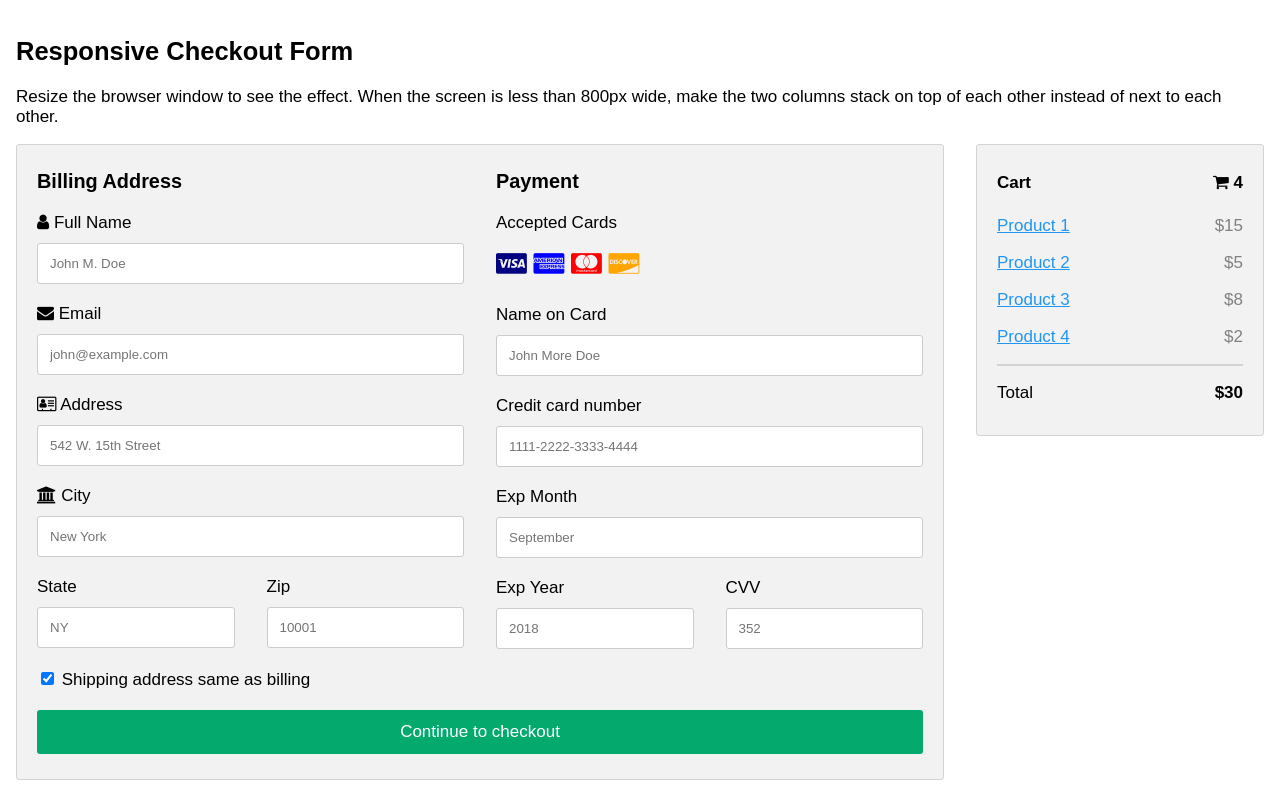
After one commit to 9666894163/Ecommerce---project, a Django app: page /pay in a window 1280 px wide. The commit adds this page. Run offline with Django 3.2, Linux system fonts and the light colour scheme.

Commit message:
06/02/2022

```diff
--- a/Ecommerce/Ecomapp/admin.py
+++ b/Ecommerce/Ecomapp/admin.py
@@ -1,9 +1,10 @@
 
 from django.contrib import admin
-from Ecomapp.models import Category,Products,Customer
+from Ecomapp.models import Category, Orders,Products,Customer
 
 
 # Register your models here.
 admin.site.register(Category)
 admin.site.register(Products)
 admin.site.register(Customer)
+admin.site.register(Orders)
--- a/Ecommerce/Ecomapp/forms.py
+++ b/Ecommerce/Ecomapp/forms.py
@@ -8,4 +8,4 @@ from django.contrib.auth.models import User
 class Registration_user(UserCreationForm):
     class Meta:
         model = User
-        fields = ['username','email','first_name','last_name']
+        fields = ['username','email','first_name','last_name','password1','password2']
--- a/Ecommerce/Ecomapp/templates/base.html
+++ b/Ecommerce/Ecomapp/templates/base.html
@@ -41,7 +41,7 @@
                         <button class="btn btn-outline-dark" type="submit">
                             <i class="bi-cart-fill me-1"></i>
                             Cart
-                            <span class="badge bg-dark text-white ms-1 rounded-pill">0</span>
+                            <span class="badge bg-dark text-white ms-1 rounded-pill">{{0}}</span>
                         </button>
                     </form>
                 </div>
--- /dev/null
+++ b/Ecommerce/Ecomapp/templates/payment.html
@@ -0,0 +1,197 @@
+
+{% load static %}
+
+<!DOCTYPE html>
+<html>
+<head>
+<meta name="viewport" content="width=device-width, initial-scale=1">
+<link rel="stylesheet" href="https://cdnjs.cloudflare.com/ajax/libs/font-awesome/4.7.0/css/font-awesome.min.css">
+<style>
+body {
+  font-family: Arial;
+  font-size: 17px;
+  padding: 8px;
+}
+
+* {
+  box-sizing: border-box;
+}
+
+.row {
+  display: -ms-flexbox; /* IE10 */
+  display: flex;
+  -ms-flex-wrap: wrap; /* IE10 */
+  flex-wrap: wrap;
+  margin: 0 -16px;
+}
+
+.col-25 {
+  -ms-flex: 25%; /* IE10 */
+  flex: 25%;
+}
+
+.col-50 {
+  -ms-flex: 50%; /* IE10 */
+  flex: 50%;
+}
+
+.col-75 {
+  -ms-flex: 75%; /* IE10 */
+  flex: 75%;
+}
+
+.col-25,
+.col-50,
+.col-75 {
+  padding: 0 16px;
+}
+
+.container {
+  background-color: #f2f2f2;
+  padding: 5px 20px 15px 20px;
+  border: 1px solid lightgrey;
+  border-radius: 3px;
+}
+
+input[type=text] {
+  width: 100%;
+  margin-bottom: 20px;
+  padding: 12px;
+  border: 1px solid #ccc;
+  border-radius: 3px;
+}
+
+label {
+  margin-bottom: 10px;
+  display: block;
+}
+
+.icon-container {
+  margin-bottom: 20px;
+  padding: 7px 0;
+  font-size: 24px;
+}
+
+.btn {
+  background-color: #04AA6D;
+  color: white;
+  padding: 12px;
+  margin: 10px 0;
+  border: none;
+  width: 100%;
+  border-radius: 3px;
+  cursor: pointer;
+  font-size: 17px;
+}
+
+.btn:hover {
+  background-color: #45a049;
+}
+
+a {
+  color: #2196F3;
+}
+
+hr {
+  border: 1px solid lightgrey;
+}
+
+span.price {
+  float: right;
+  color: grey;
+}
+
+/* Responsive layout - when the screen is less than 800px wide, make the two columns stack on top of each other instead of next to each other (also change the direction - make the "cart" column go on top) */
+@media (max-width: 800px) {
+  .row {
+    flex-direction: column-reverse;
+  }
+  .col-25 {
+    margin-bottom: 20px;
+  }
+}
+</style>
+</head>
+<body>
+
+<h2>Responsive Checkout Form</h2>
+<p>Resize the browser window to see the effect. When the screen is less than 800px wide, make the two columns stack on top of each other instead of next to each other.</p>
+<div class="row">
+  <div class="col-75">
+    <div class="container">
+      <form action="/action_page.php">
+
+        <div class="row">
+          <div class="col-50">
+            <h3>Billing Address</h3>
+            <label for="fname"><i class="fa fa-user"></i> Full Name</label>
+            <input type="text" id="fname" name="firstname" placeholder="John M. Doe">
+            <label for="email"><i class="fa fa-envelope"></i> Email</label>
+            <input type="text" id="email" name="email" placeholder="john@example.com">
+            <label for="adr"><i class="fa fa-address-card-o"></i> Address</label>
+            <input type="text" id="adr" name="address" placeholder="542 W. 15th Street">
+            <label for="city"><i class="fa fa-institution"></i> City</label>
+            <input type="text" id="city" name="city" placeholder="New York">
+
+            <div class="row">
+              <div class="col-50">
+                <label for="state">State</label>
+                <input type="text" id="state" name="state" placeholder="NY">
+              </div>
+              <div class="col-50">
+                <label for="zip">Zip</label>
+                <input type="text" id="zip" name="zip" placeholder="10001">
+              </div>
+            </div>
+          </div>
+
+          <div class="col-50">
+            <h3>Payment</h3>
+            <label for="fname">Accepted Cards</label>
+            <div class="icon-container">
+              <i class="fa fa-cc-visa" style="color:navy;"></i>
+              <i class="fa fa-cc-amex" style="color:blue;"></i>
+              <i class="fa fa-cc-mastercard" style="color:red;"></i>
+              <i class="fa fa-cc-discover" style="color:orange;"></i>
+            </div>
+            <label for="cname">Name on Card</label>
+            <input type="text" id="cname" name="cardname" placeholder="John More Doe">
+            <label for="ccnum">Credit card number</label>
+            <input type="text" id="ccnum" name="cardnumber" placeholder="1111-2222-3333-4444">
+            <label for="expmonth">Exp Month</label>
+            <input type="text" id="expmonth" name="expmonth" placeholder="September">
+            <div class="row">
+              <div class="col-50">
+                <label for="expyear">Exp Year</label>
+                <input type="text" id="expyear" name="expyear" placeholder="2018">
+              </div>
+              <div class="col-50">
+                <label for="cvv">CVV</label>
+                <input type="text" id="cvv" name="cvv" placeholder="352">
+              </div>
+            </div>
+          </div>
+
+        </div>
+        <label>
+          <input type="checkbox" checked="checked" name="sameadr"> Shipping address same as billing
+        </label>
+        <input type="submit" value="Continue to checkout" class="btn">
+      </form>
+    </div>
+  </div>
+  <div class="col-25">
+    <div class="container">
+      <h4>Cart <span class="price" style="color:black"><i class="fa fa-shopping-cart"></i> <b>4</b></span></h4>
+      <p><a href="#">Product 1</a> <span class="price">$15</span></p>
+      <p><a href="#">Product 2</a> <span class="price">$5</span></p>
+      <p><a href="#">Product 3</a> <span class="price">$8</span></p>
+      <p><a href="#">Product 4</a> <span class="price">$2</span></p>
+      <hr>
+      <p>Total <span class="price" style="color:black"><b>$30</b></span></p>
+    </div>
+  </div>
+</div>
+
+</body>
+</html>
--- a/Ecommerce/Ecomapp/urls.py
+++ b/Ecommerce/Ecomapp/urls.py
@@ -9,7 +9,9 @@ urlpatterns = [
     path('cat',views.category,name = "cat"),
     path('view/<int:id>',views.View_options,name = "view"),
     path('reg',views.Register_form,name ="reg"),
-    path('log',views.Login,name = "log")
+    path('log',views.Login,name = "log"),
+    path('cart/<str:name>',views.cart,name = "cart"),
+    path('pay',views.payment,name = "pay")
 
 ]
 
--- a/Ecommerce/Ecomapp/views.py
+++ b/Ecommerce/Ecomapp/views.py
@@ -1,7 +1,10 @@
+from contextvars import Context
 from django.shortcuts import render,redirect
 from django.contrib import messages
 from django.contrib.auth import authenticate,login,logout
+from django.contrib.auth.decorators import login_required
 from django.http import HttpResponse
+from numpy import False_, product
 from .models import *
 from .forms import *
 
@@ -12,6 +15,8 @@ from .models import *
 
 # Create your views here.
 
+
+@login_required(login_url='login')
 def Home(request):
 
     prods = Products.objects.all()
@@ -55,7 +60,8 @@ def Register_form(request):
         form = Registration_user(request.POST)
         if form.is_valid():
             form.save()
-
+        else:
+            print(form.errors)
     else:
         form = Registration_user()
     return render(request,'register.html',{'form':form})
@@ -64,12 +70,55 @@ def Login(request):
     if request.method == 'POST':
         U = request.POST['username']
         P = request.POST['password']
-        obj = authenticate(request,username =U,Password = P)
+        obj = authenticate(request,username =U,password = P)
         if obj is not None:
             login(request,obj)
             return redirect('home')
         else:
-            messages.error(request,'something went wrong')
-
+            messages.error(request,'Invalid crediantials')
+            return render(request,'login.html')
     else:
         return render(request,'login.html')
+
+
+@login_required(login_url='login')
+# def signout(request):
+#     if request.user.is_authenticated:
+#         logout(request)
+#         return redirect('log')
+#     else:
+#         return render(request,'home.html')
+
+    # logout(request)
+    # messages.info(request,'You have sussefully logout')
+    # return redirect('home.html')
+
+
+def cart(request,name):
+    print(name)
+    print('cart.called')
+    if request.method =='POST':
+        valid_prd = Products.objects.filter(name = name)
+        if valid_prd is not None:
+             ord = Orders()
+             ord.user = request.user
+             ord.order_id = 1
+             ord.item_name = Products.objects.get(name=name)
+
+             #Orders.objects.create(request.user,1,name,False)
+             ord.save()
+             context = {
+                'object':Orders.objects.all()
+            }
+
+    return render(request,'orders.html',context)
+
+def cart_view(request):
+    context = {
+        'count':Orders.objects.filter(user = request.user,status = False).count()
+    }
+    return render(request,'base.html',context)
+
+def payment(request):
+
+    return render(request,'payment.html')
```
Also changed, not shown: Ecommerce/Ecomapp/models.py (+14 -0 lines), Ecommerce/Ecomapp/templates/login.html (+24 -17 lines), Ecommerce/Ecomapp/templates/orders.html (added, +58 -0 lines), Ecommerce/Ecomapp/templates/register.html (+85 -21 lines), Ecommerce/Ecomapp/templates/search.html (+8 -6 lines), Ecommerce/static/css/dum.css (added, +104 -0 lines), Ecommerce/Ecomapp/migrations/0003_orders.py (added), Ecommerce/Ecomapp/migrations/0004_auto_20220201_1136.py (added), Ecommerce/Ecomapp/templates/logout.html (added), Ecommerce/db.sqlite3 (deleted), Ecommerce/media/images/washing_machine.jpg (added), Ecommerce/static/images/register.img.jpg (added).
